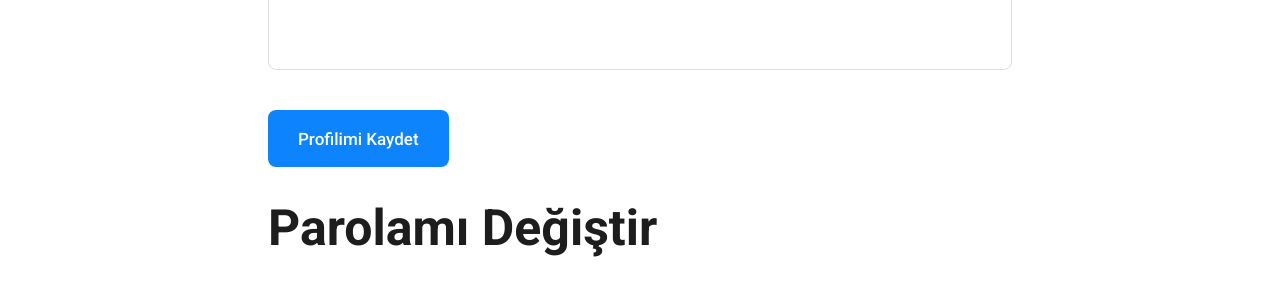
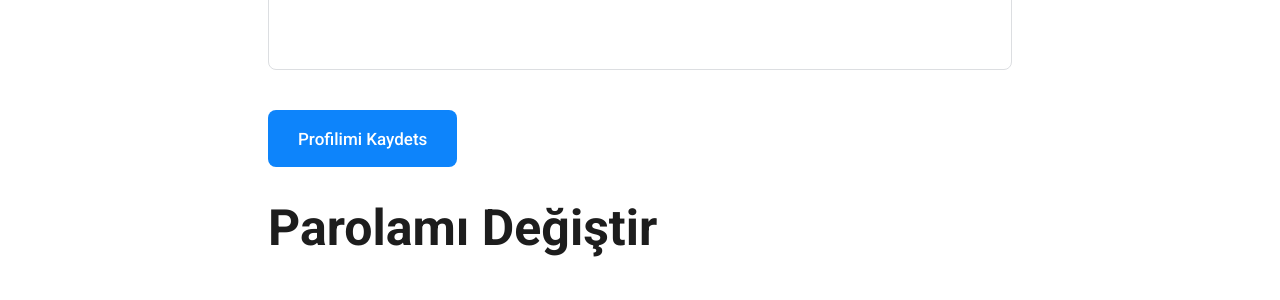
Before and after one commit to alicemalturan1/laravel_contentdelivery, a Laravel app: page /myprofile in a window 1280 px wide. Shown: the part 905-1205 px from the top of the page. Run offline with Laravel 8, Linux system fonts and the light colour scheme; the visitor is signed in with stand-in values (Sample User, id 1); data that the repository does not hold is empty.

Commit message:
Repo init blade, controllers, models, migrations and others...

```diff
--- a/resources/views/client/profile.blade.php
+++ b/resources/views/client/profile.blade.php
@@ -89,7 +89,7 @@
                                 </div>
 
                                 <button class="btn ">
-                                    <span>Profilimi Kaydet</span>
+                                    <span>Profilimi Kaydets</span>
                                 </button>
                                 <div class="profile-settings-data" style="margin-top:130px;">
                                     <h2 class="page-title">Parolamı Değiştir</h2>
```
